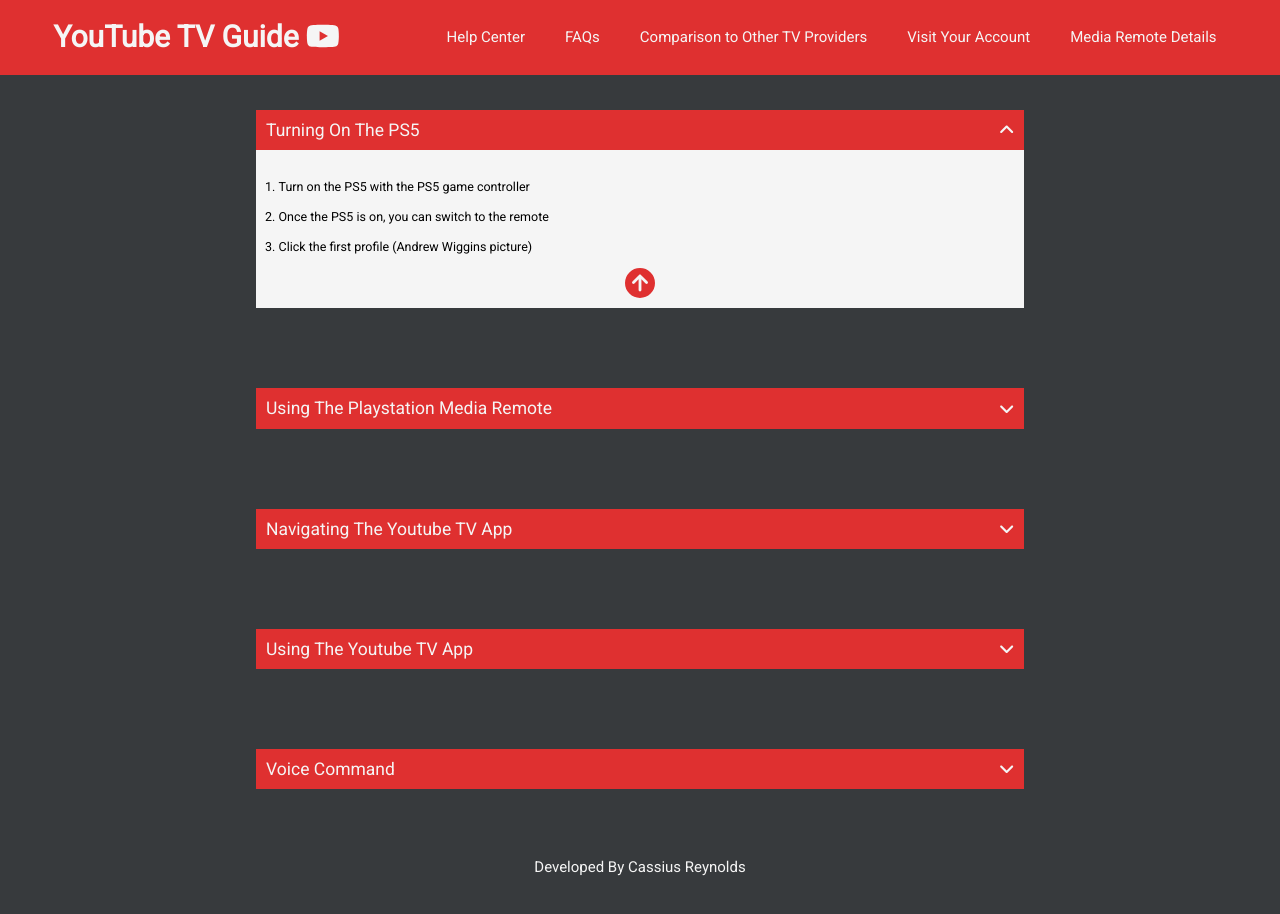
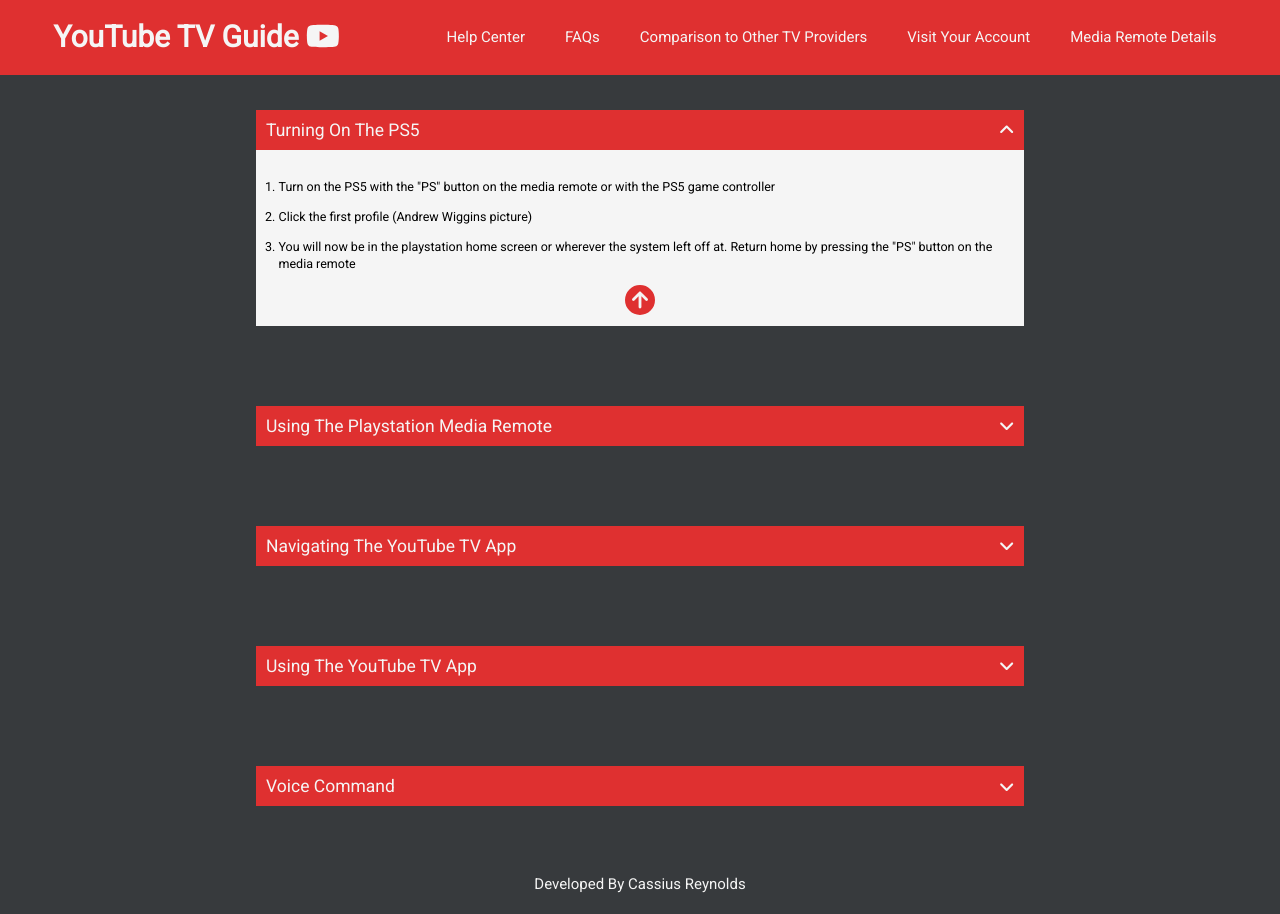
Before and after one commit to cassius2828/YouTubeTVsupport, a React (Create React App) app: page / in a window 1280 px wide. Both pictures are taken after a click on the icon 1006 px from the left and 130 px from the top of the page. Built offline with nearby package versions, Linux system fonts and the light colour scheme.

Commit message:
fixed YouTube casing and updated ways to turn on the system

```diff
--- a/src/components/Card.js
+++ b/src/components/Card.js
@@ -59,7 +59,7 @@
                   </>
                 );
               })
-            ) : typeof steps[2] === "string" ? (
+            ) : typeof steps[1] === "string" ? (
               <ol className="stepsOnly">
                 {steps?.map((item, index) => {
                   return <li key={index}>{item}</li>;
--- a/src/data/data.js
+++ b/src/data/data.js
@@ -3,9 +3,10 @@
     title: "Turning on the PS5",
     heroStep: null,
     steps: [
-      "Turn on the PS5 with the PS5 game controller",
-      "Once the PS5 is on, you can switch to the remote",
+      `Turn on the PS5 with the "PS" button on the media remote or with the PS5 game controller`,
+
       "Click the first profile (Andrew Wiggins picture)",
+      `You will now be in the playstation home screen or wherever the system left off at. Return home by pressing the "PS" button on the media remote`,
     ],
   },
   {
@@ -21,18 +22,18 @@
     ],
   },
   {
-    title: "navigating the youtube TV app",
+    title: "navigating the YouTube TV app",
     heroStep: "to find the app the normal way",
     steps: [
       "go to the home screen of the playstation",
       "There will be a game tab and a media tab; go to the media tab ",
-      "look for youtube TV in the recents (it is the black background youtube, the white background is regular youtube)",
-      "if youtube TV is not in the recents, go all the way to the right to “app library”, it can be found there as well",
+      "look for YouTube TV in the recents (it is the black background YouTube, the white background is regular YouTube)",
+      "if YouTube TV is not in the recents, go all the way to the right to “app library”, it can be found there as well",
     ],
   },
   //   either going to be steps.map(i => i) for only steps or steps.map(i => i?.section, i?.description, etc)
   {
-    title: "using the youtube TV app",
+    title: "using the YouTube TV app",
     heroStep: null,
     steps: [
       {
```
